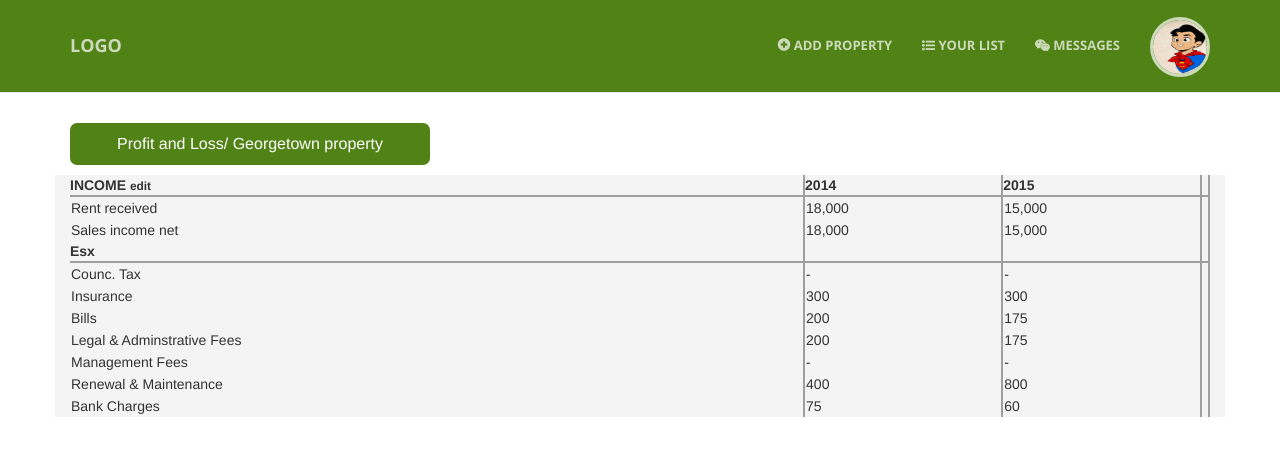
After one commit to yasirtaher/RoomTitan-frontend, a PHP site: page /profit_and_loss.php in a window 1280 px wide. The commit adds this page. Shown: the top 456 px of the page. Run offline with PHP 8.4, Linux system fonts and the light colour scheme; some libraries are stand-ins or nearby versions.

Commit message:
tabsearch

```diff
--- a/css/titan.css
+++ b/css/titan.css
@@ -566,7 +566,7 @@ margin-left: -0.11063829787234%;
     text-align: center;
 }
 
-.tab-pane ,.nav-tabs > a, .tab-content input{
+.tab-pane ,.nav-tabs > a, .tabsearch input{
     background-color: #FFE1AF !important;
 }
 
@@ -1144,11 +1144,41 @@ margin-left: -0.11063829787234%;
     margin: 2px;
 
 }
-/*.propertyedit{
- border: 1px solid #979797;
-    background-color: #F4F4F4;
+
+/*PROFIT and LOSS*/
+
+.profit{
     padding: 12px;
     text-align: center;
-    margin: 2px;
-    width: 98%;
-}*/
+}
+
+.profitinfo{
+    background-color: #F4F4F4;
+}
+
+.profitinfo table{
+    width: 100%;
+
+}
+
+.profitinfo #noborderbottom{
+    border-bottom: 0px !important;
+}
+
+.profitinfo #noborder{
+    border: 0px;
+}
+
+.profitinfo td{
+    padding: 1px;
+}
+
+.profitinfo tr{
+    padding: 20px;
+}
+
+.profitinfo th,tr,td{
+    border: 2px solid #9F9F9F;
+    border-top: 0px;
+    border-left: 0px;
+}
--- a/index.php
+++ b/index.php
@@ -86,7 +86,7 @@
                 </div>
 
                <!--  <div class="panel-body"> -->
-                    <div class="tab-content col-md-12 col-sm-12 col-xs-12">
+                    <div class="tabsearch tab-content col-md-12 col-sm-12 col-xs-12">
 
                         <div class="tab-pane fade in active" id="tab1default">
                             <div class="input-group">
--- a/my_property.php
+++ b/my_property.php
@@ -3,7 +3,7 @@
   <div class="row">
       <div class="col-md-4"></div>
       <div class="col-md-4">
-      <h4 class="property_count">YOU HAVE $ PROPERTIES</h4></div>
+          <h4 class="property_count">YOU HAVE $ PROPERTIES</h4></div>
       <div class="col-md-4"></div>
 
       <div class="property-list col-md-12">
--- /dev/null
+++ b/profit_and_loss.php
@@ -0,0 +1,73 @@
+<?php include('header.php') ?>
+<div class="container">
+  	<div class="row">
+  		<div class="col-md-4"><h4 type="button" class="btn-chat profit">Profit and Loss/ Georgetown property</h4></div>
+  		<div class="col-md-8"></div>
+
+  		<div class="col-md-12 profitinfo">
+  			<table>
+  				<tr>
+  					<th>INCOME <small>edit</small></th>
+  					<th>2014</th>
+  					<th>2015</th>
+  					<th id="noborder"></th>
+  					<th id="noborder"> </th>
+  					<th id="noborder"></th>
+  					<th id="noborder"></th>
+  				</tr>
+  				<tr id="noborderbottom">
+  					<td id="noborderbottom">Rent received</td>
+  					<td id="noborderbottom">18,000</td>
+  					<td id="noborderbottom">15,000</td>
+  				</tr>
+  				<tr id="noborderbottom">
+  					<td id="noborderbottom">Sales income net</td>
+  					<td id="noborderbottom">18,000</td>
+  					<td id="noborderbottom">15,000</td>
+  				</tr>
+  				<tr>
+  					<th>Esx</th>
+  					<th></th>
+  					<th></th>
+  				</tr>
+  				<tr id="noborderbottom">
+  					<td id="noborderbottom">Counc. Tax</td>
+  					<td id="noborderbottom">-</td>
+  					<td id="noborderbottom">-</td>
+  				</tr>
+  				<tr id="noborderbottom">
+  					<td id="noborderbottom">Insurance</td>
+  					<td id="noborderbottom">300</td>
+  					<td id="noborderbottom">300</td>
+  				</tr>
+  				<tr id="noborderbottom">
+  					<td id="noborderbottom">Bills</td>
+  					<td id="noborderbottom">200</td>
+  					<td id="noborderbottom">175</td>
+  				</tr>
+  				<tr id="noborderbottom">
+  					<td id="noborderbottom">Legal & Adminstrative Fees</td>
+  					<td id="noborderbottom">200</td>
+  					<td id="noborderbottom">175</td>
+  				</tr>
+  				<tr id="noborderbottom">
+  					<td id="noborderbottom">Management Fees</td>
+  					<td id="noborderbottom">-</td>
+  					<td id="noborderbottom">-</td>
+  				</tr>
+  				<tr id="noborderbottom">
+  					<td id="noborderbottom">Renewal & Maintenance</td>
+  					<td id="noborderbottom">400</td>
+  					<td id="noborderbottom">800</td>
+  				</tr>
+  				<tr id="noborderbottom">
+  					<td id="noborderbottom">Bank Charges</td>
+  					<td id="noborderbottom">75</td>
+  					<td id="noborderbottom">60</td>
+  				</tr>
+  			</table>
+
+  		</div>
+  	</div>
+
+</div>
```
